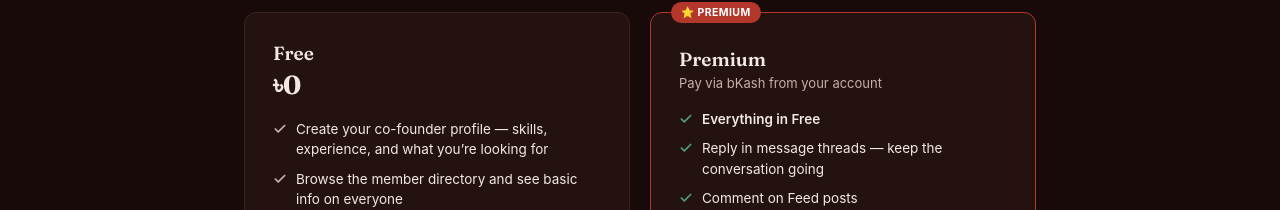
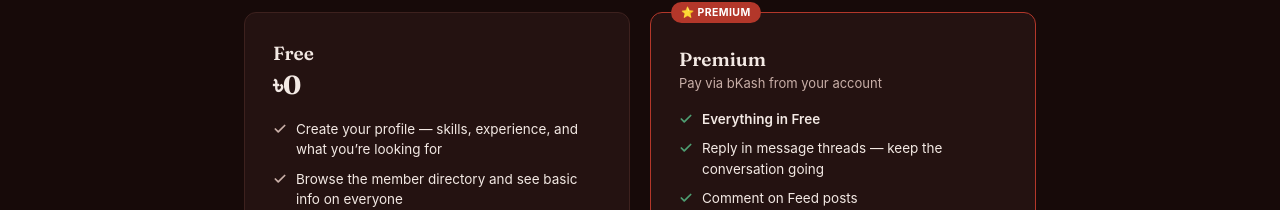
Before and after one commit to cotlevercom-ship-it/grocery-now, a Next.js app: page /pricing in a window 1280 px wide. Shown: the part 291-501 px from the top of the page. Built offline with nearby package versions, Linux system fonts and the light colour scheme; no server answers.

Commit message:
Fix stale co-founder wording on /pricing free-tier copy

```diff
--- a/app/pricing/page.js
+++ b/app/pricing/page.js
@@ -3,7 +3,7 @@ import Link from 'next/link'
 import { theme } from '@/lib/theme'
 
 const FREE_FEATURES = [
-  'Create your co-founder profile — skills, experience, and what you\u2019re looking for',
+  'Create your profile — skills, experience, and what you\u2019re looking for',
   'Browse the member directory and see basic info on everyone',
   'Post to the community Feed',
   'Send one message to start a conversation with anyone',
```
